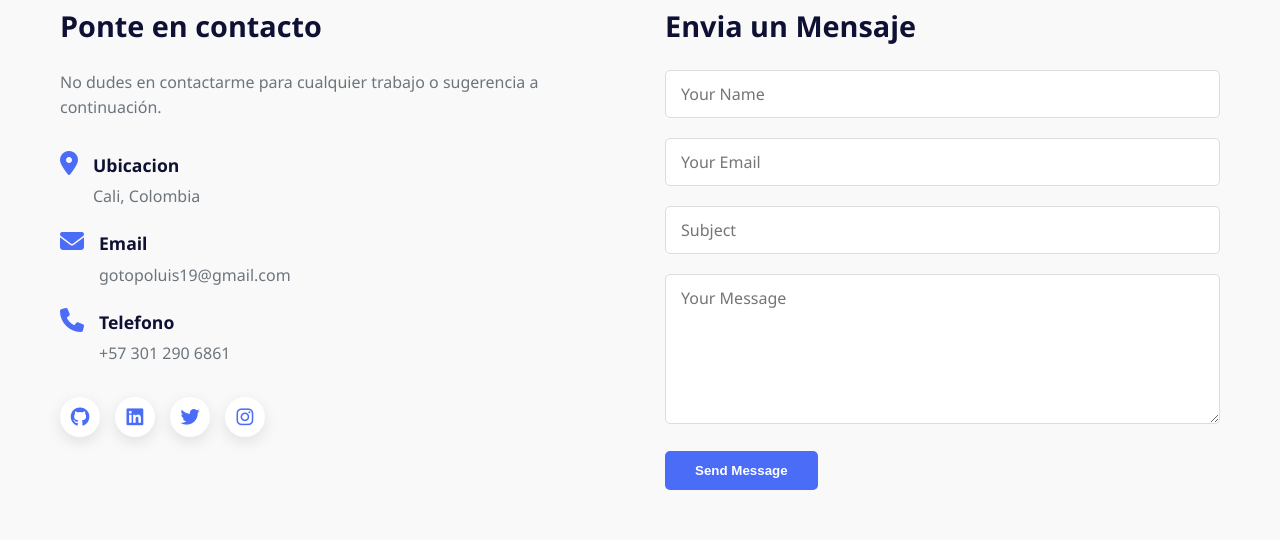
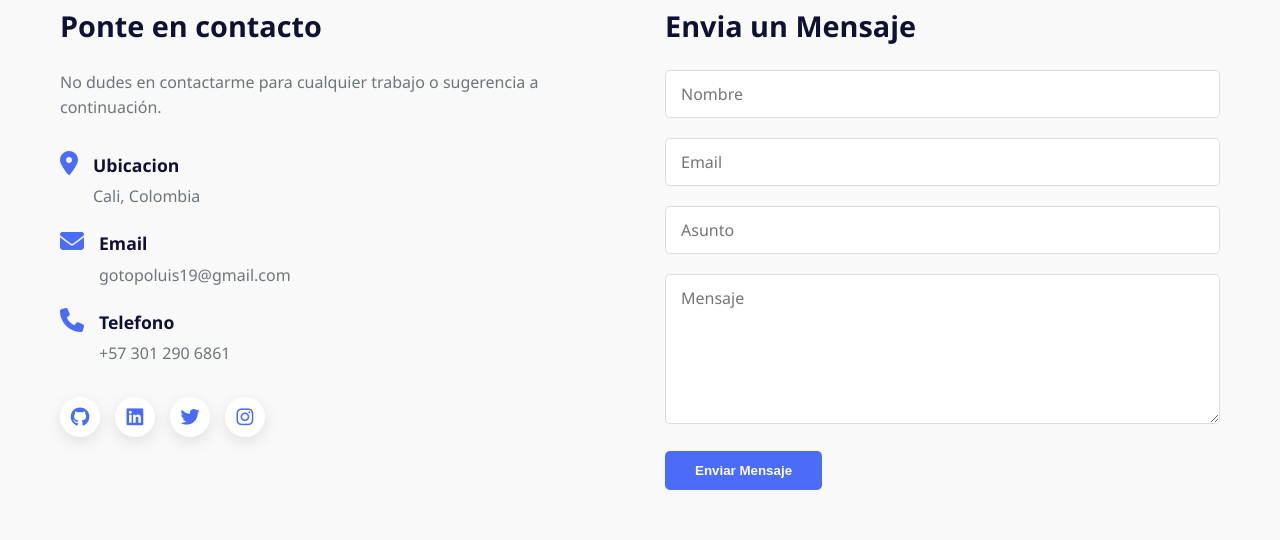
Before and after one commit to luigi123-bot/finalproject, an Angular app: page / in a window 1280 px wide. Shown: the part 3764-4304 px from the top of the page. Built offline with nearby package versions, Linux system fonts and the light colour scheme.

Commit message:
cambio de caja de contacto

```diff
--- a/src/app/app.component.html
+++ b/src/app/app.component.html
@@ -302,18 +302,18 @@
           <h3>Envia un Mensaje</h3>
           <form id="contactForm">
             <div class="form-group">
-              <input type="text" id="name" name="name" placeholder="Your Name" required>
+              <input type="text" id="name" name="name" placeholder="Nombre" required>
             </div>
             <div class="form-group">
-              <input type="email" id="email" name="email" placeholder="Your Email" required>
+              <input type="email" id="email" name="email" placeholder="Email" required>
             </div>
             <div class="form-group">
-              <input type="text" id="subject" name="subject" placeholder="Subject" required>
+              <input type="text" id="subject" name="subject" placeholder="Asunto" required>
             </div>
             <div class="form-group">
-              <textarea id="message" name="message" placeholder="Your Message" required></textarea>
+              <textarea id="message" name="message" placeholder="Mensaje" required></textarea>
             </div>
-            <button type="submit" class="btn btn-primary">Send Message</button>
+            <button type="submit" class="btn btn-primary">Enviar Mensaje</button>
           </form>
         </div>
       </div>
```
